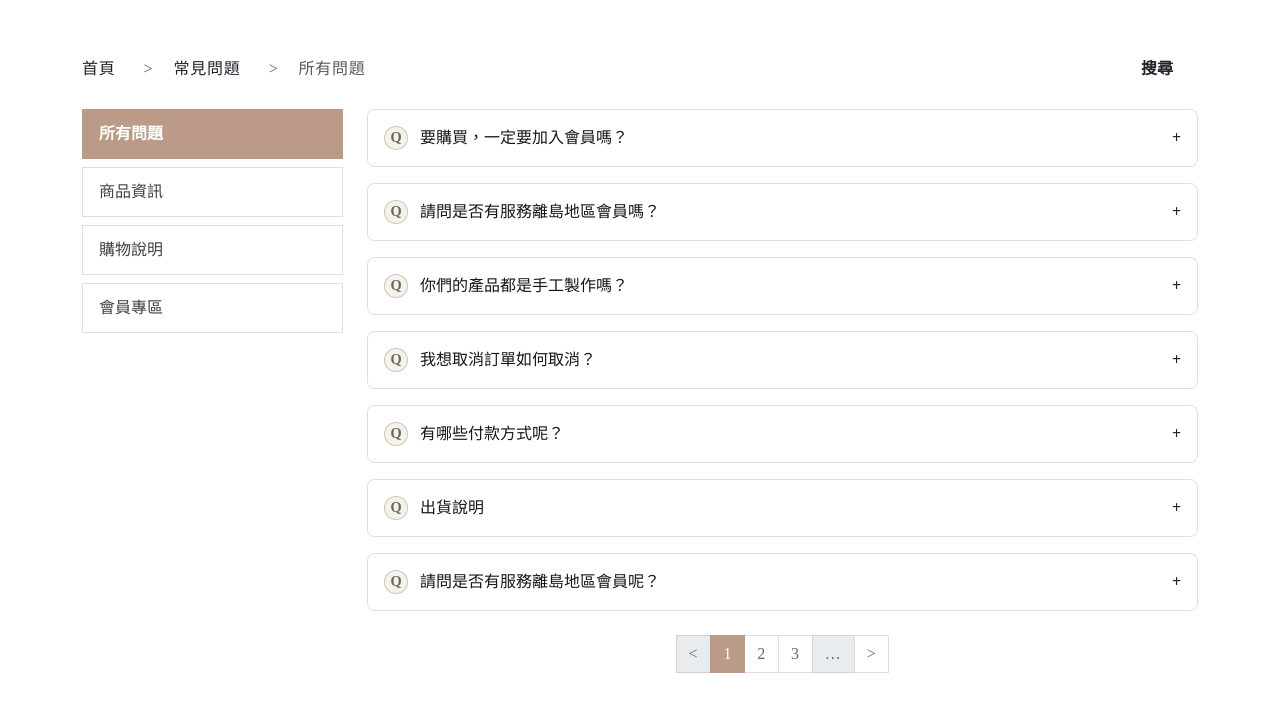
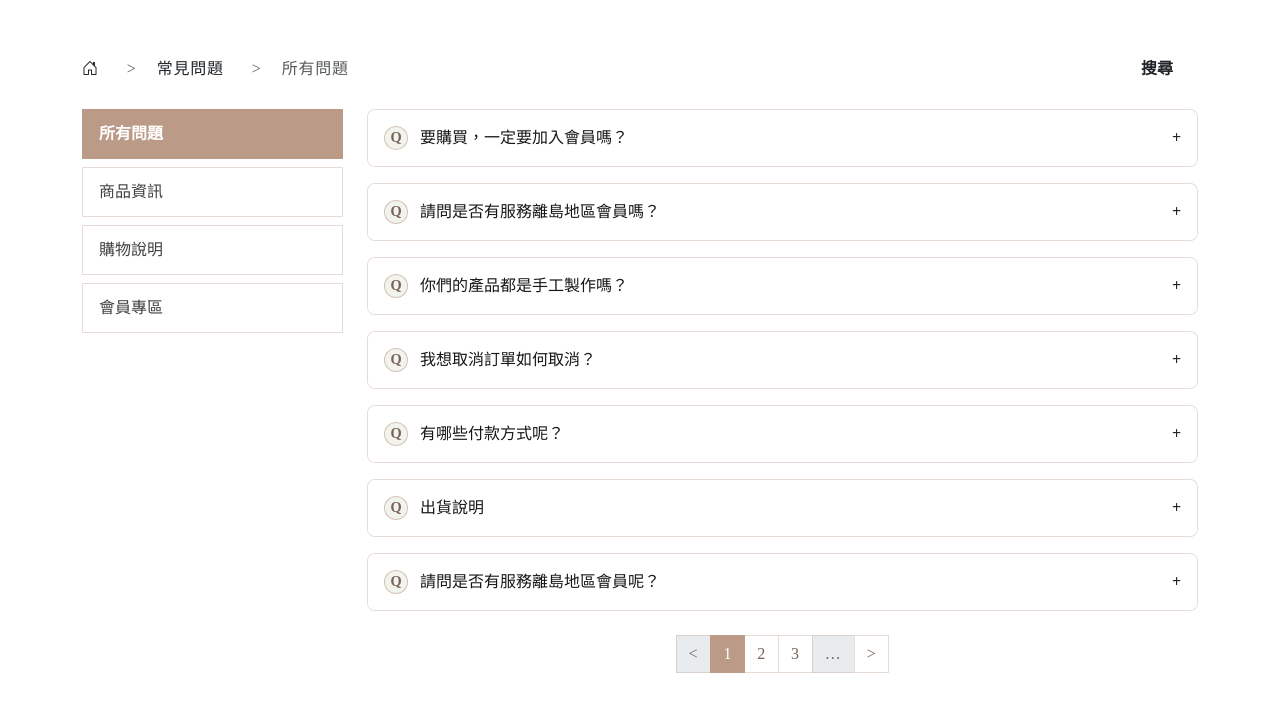
Before and after one commit to Brook-Hsu/yenmade, a website built with Vite: page pages/faq.html in a window 1280 px wide. Shown: the part 107-818 px from the top of the page. Built offline with nearby package versions, Linux system fonts and the light colour scheme.

Commit message:
常見問題首頁替換成icon

```diff
--- a/pages/faq.html
+++ b/pages/faq.html
@@ -12,9 +12,9 @@
   <main class="container-md py-5 faq-page">
     <!-- 麵包屑與搜尋 -->
     <div class="d-flex align-items-center justify-content-between mb-3 mt-120">
-      <nav aria-label="breadcrumb">
+      <nav style="--bs-breadcrumb-divider: '>';" aria-label="breadcrumb">
         <ol class="breadcrumb mb-0 small">
-          <li class="breadcrumb-item"><a href="./index.html" class="text-decoration-none">首頁</a></li>
+          <li class="breadcrumb-item"><a href="./index.html"><i class="bi bi-house-door"></i></a></li>
           <li class="breadcrumb-item"><a href="./faq.html" class="text-decoration-none">常見問題</a></li>
           <li class="breadcrumb-item active" aria-current="page">所有問題</li>
         </ol>
```
